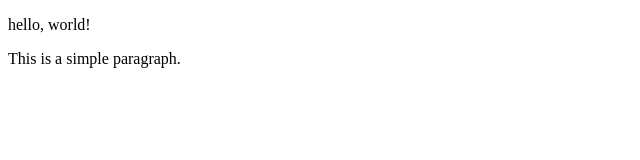
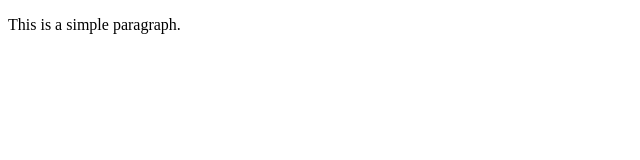
Before and after one commit to muzemilawel82-bit/git-practice, a plain HTML site: page index.html in a window 1280 px wide. Shown: the whole page, without its empty margins (0-640 px from the left). Drawn offline with Linux system fonts and the light colour scheme.

Commit message:
update index.html to correct paragraph content

```diff
--- a/index.html
+++ b/index.html
@@ -6,7 +6,7 @@
     <title>Document</title>
 </head>
 <body>
-    <p>hello, world!</p>
+
     <p>This is a simple paragraph.</p>
 </body>
 </html>
```
